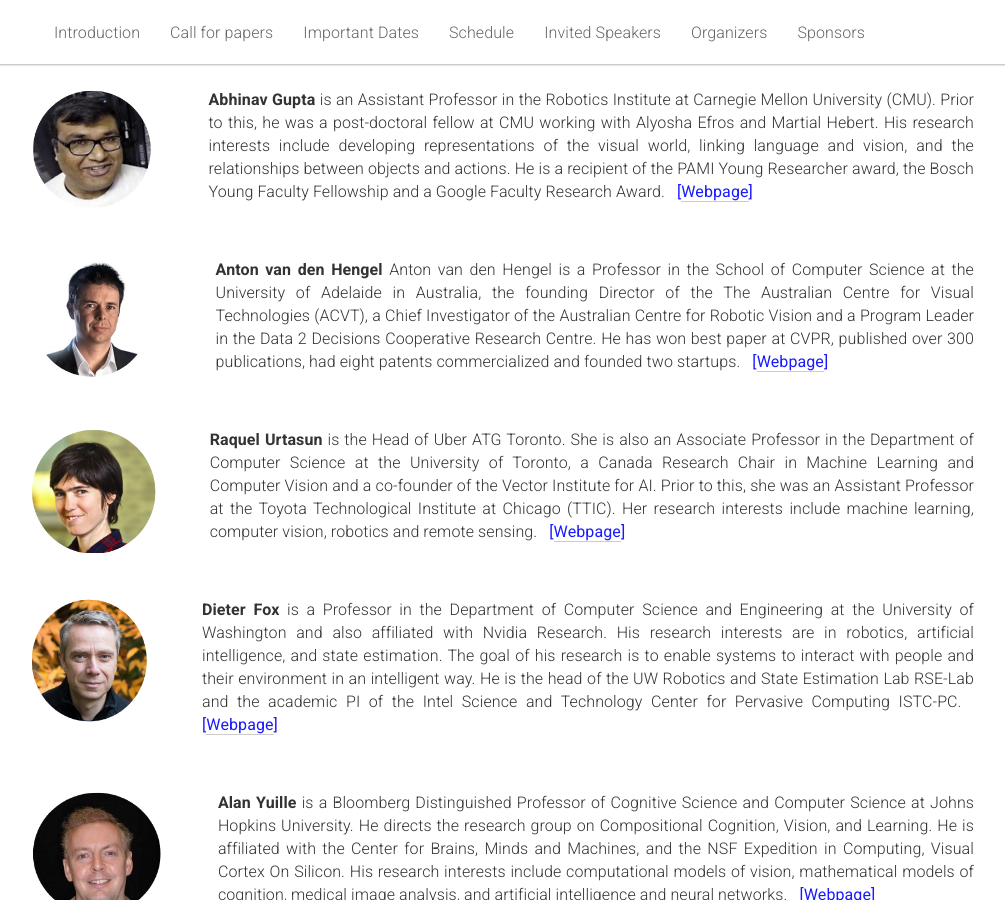
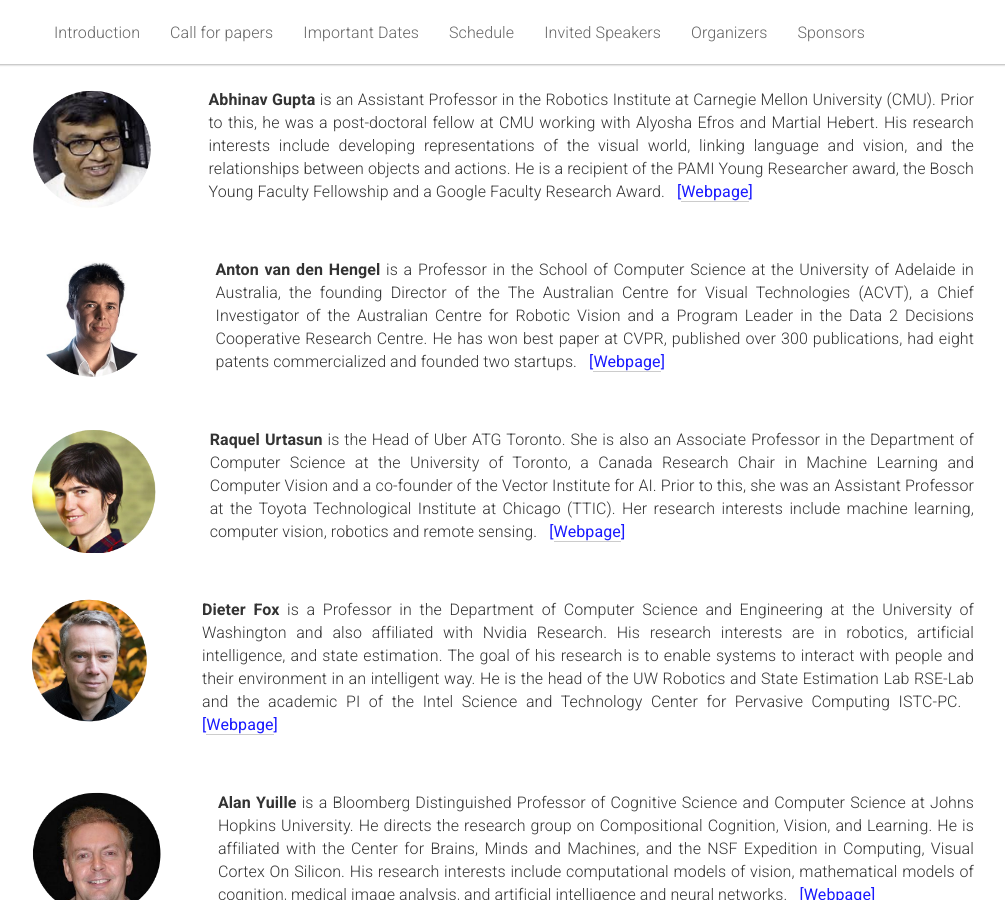
Before and after one commit to eccv18-vlease/eccv18-vlease.github.io, a Jekyll site: the page built from _pages/home.md, in a window 1280 px wide and 900 px high, scrolled down 2933 px. Shown: the whole window, without its empty margins (141-1146 px from the left). Built offline with Jekyll 4.4.1, drawn with Linux system fonts in a browser that asks for light colours.

Commit message:
Fix repeat Anton's name

```diff
--- a/_pages/home.md
+++ b/_pages/home.md
@@ -242,7 +242,7 @@ or implied, of the U.S. Government, or any sponsor." -->
 <div class="row">
   <div class="col-md-12">
     <img class="people-pic" style="float:left;margin-right:50px;" src="{{ "/static/img/people/anton.png" | prepend:site.baseurl }}">
-    <p><b>Anton van den Hengel</b> Anton van den Hengel is a Professor in the School of Computer Science at the University of Adelaide in Australia, the founding Director of the The Australian Centre for Visual Technologies (ACVT), a Chief Investigator of the Australian Centre for Robotic Vision and a Program Leader in the Data 2 Decisions Cooperative Research Centre. He has won best paper at CVPR, published over 300 publications, had eight patents commercialized and founded two startups. &nbsp;
+    <p><b>Anton van den Hengel</b> is a Professor in the School of Computer Science at the University of Adelaide in Australia, the founding Director of the The Australian Centre for Visual Technologies (ACVT), a Chief Investigator of the Australian Centre for Robotic Vision and a Program Leader in the Data 2 Decisions Cooperative Research Centre. He has won best paper at CVPR, published over 300 publications, had eight patents commercialized and founded two startups. &nbsp;
     <span style="color:#1a1aff;font-weight:400;">[<a href="https://cs.adelaide.edu.au/users/hengel/">Webpage</a>]</span></p>
   </div>
 </div><br>
```
